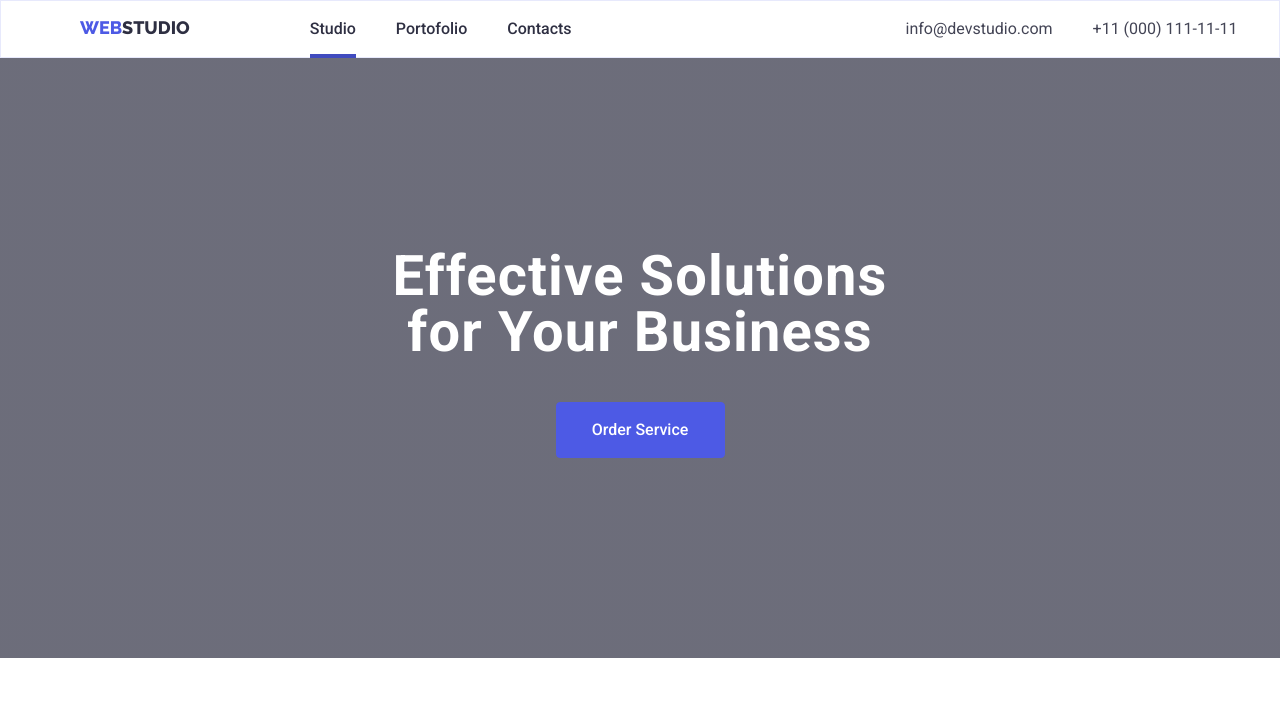
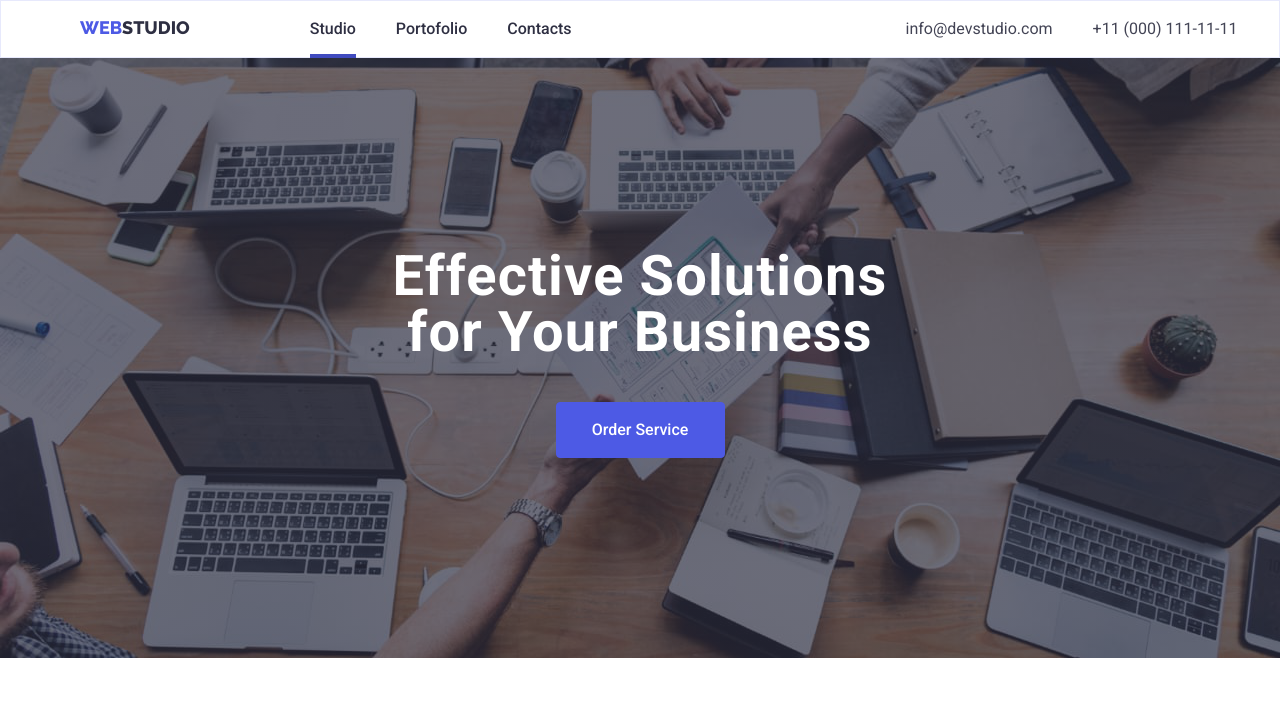
Before and after one commit to Zenley/goit-markup-hw-05, a plain HTML site: page index.html in a window 1280 px wide. Shown: the top 721 px of the page. Drawn offline with Linux system fonts and the light colour scheme; the site is published under a folder, as on GitHub Pages, so addresses that start at the root find nothing.

Commit message:
Update styles.css

```diff
--- a/styles/styles.css
+++ b/styles/styles.css
@@ -125,7 +125,7 @@ h4 {
     height: 600px;
     margin-right: auto;
     padding: 94px 0;
-    background-image: linear-gradient(rgba(46, 47, 66, 0.7), rgba(46, 47, 66, 0.7)), url("/images/office-backgrounnd.png");
+    background-image: linear-gradient(rgba(46, 47, 66, 0.7), rgba(46, 47, 66, 0.7)), url("../images/office-backgrounnd.png");
     background-position: center;
     background-size: cover;
     position: relative;
```
